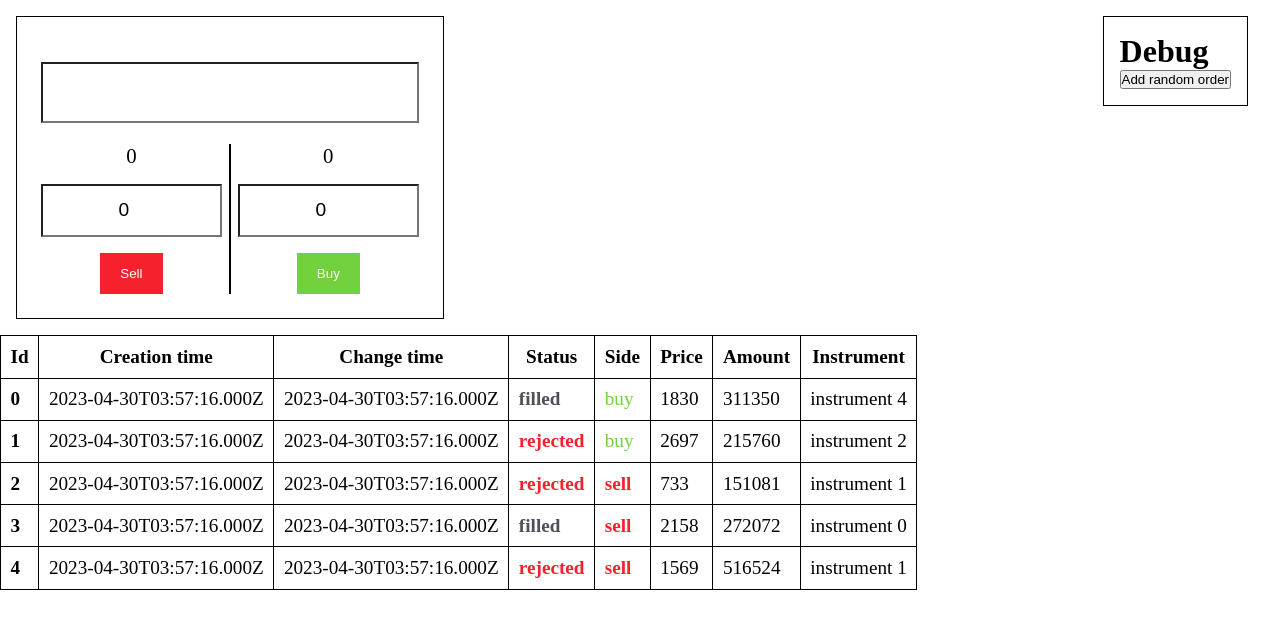
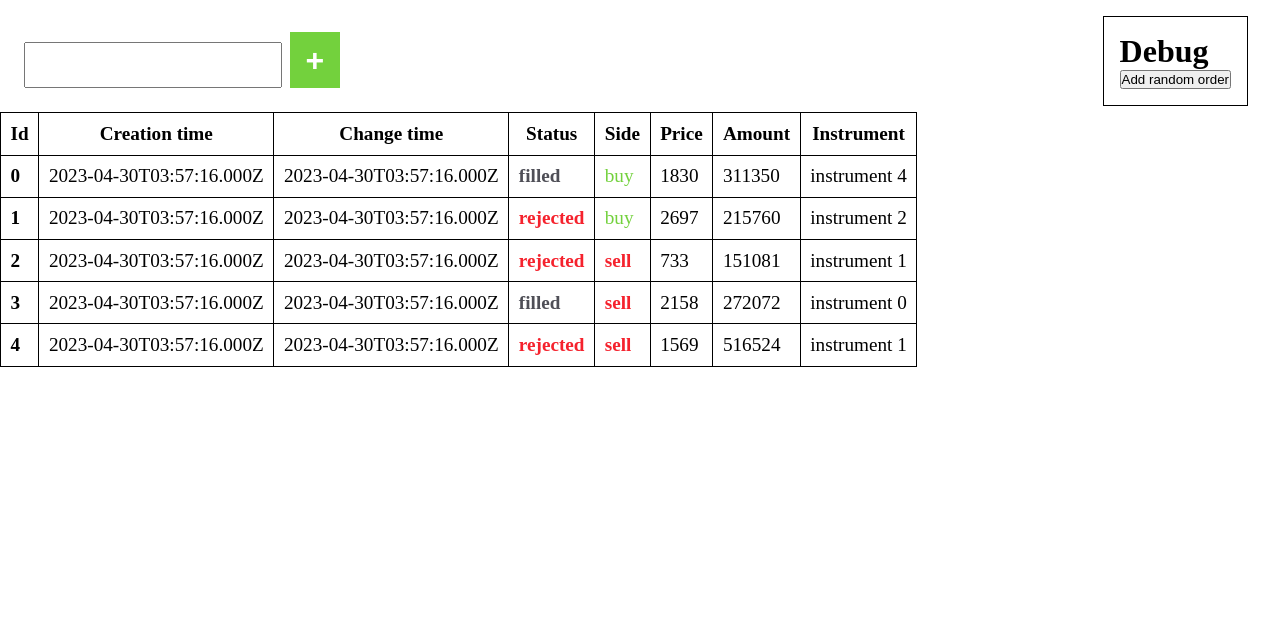
Before and after one commit to sluppyy/market, a React (Vite) app: page / in a window 1280 px wide. Shown: the top 628 px of the page. Built offline with nearby package versions, Linux system fonts and the light colour scheme.

Commit message:
added tickers group

```diff
--- a/src/App.tsx
+++ b/src/App.tsx
@@ -1,5 +1,6 @@
 import OrdersTable from "./components/OrdersTable/OrdersTable"
 import Ticker from "./components/Ticker/Ticker"
+import TickerGroup from "./components/TickerGroup/TickerGroup"
 import { MockConnection } from "./connection"
 import { MockServer } from "./mock-server"
 import { OrdersVM } from "./vm"
@@ -9,12 +10,10 @@ const connection = new MockConnection()
 connection.connect()
 const server = new MockServer(connection)
 const ordersVm = new OrdersVM(connection)
-const tickerVm = new TickerVM(connection)
 
 function App() {
   return (
   <OrdersVM.Context.Provider value={ordersVm}>
-  <TickerVM.Context.Provider value={tickerVm}>
 
   <div className="App">
     <div style={{
@@ -29,13 +28,12 @@ function App() {
     </div>
 
     <div style={{ margin: '1em' }}>
-      <Ticker />
+      <TickerGroup connection={connection}/>
     </div>
 
     <OrdersTable />
   </div>
 
-  </TickerVM.Context.Provider>
   </OrdersVM.Context.Provider>)
 }
 
--- a/src/components/Ticker/Ticker.tsx
+++ b/src/components/Ticker/Ticker.tsx
@@ -3,7 +3,11 @@ import { TickerVM } from '../../vm/TickerVM'
 import styles from './styles.module.css'
 import { useObservable } from '../../hooks'
 
-export default function Ticker() {
+interface Props {
+  onDelete?: () => void
+}
+
+export default function Ticker({ onDelete }: Props) {
   const vm = TickerVM.use()!
 
   const marketState = useObservable(vm.marketState$, vm.marketState$.value)
@@ -13,7 +17,10 @@ export default function Ticker() {
 
   return (
     <div className={styles['ticker']}>
-      <h1>{vm.instrument}</h1>
+      <div className={styles['header']}>
+        <h1>{vm.instrument}</h1>
+        <button onClick={onDelete}>Delete</button>
+      </div>
       <input type='number' className={styles['amount']}/>
       <div className={styles['price-set']}>
 
--- a/src/components/Ticker/styles.module.css
+++ b/src/components/Ticker/styles.module.css
@@ -5,6 +5,20 @@
   display: grid;
   grid-template-columns: auto;
   grid-template-rows: auto auto auto;
+}
+
+.header > * {
+  display: inline;
+  margin: 0 12px;
+}
+
+.header > button {
+  padding: 0.4em;
+  background-color: #f5222d;
+  color: white;
+  border: none;
+  border-radius: 4px;
+  cursor: pointer;
 }
 
 .amount {
--- /dev/null
+++ b/src/components/TickerGroup/TickerGroup.tsx
@@ -0,0 +1,51 @@
+import { useLayoutEffect, useState } from 'react'
+import styles from './styles.module.css'
+import { TickerVM } from '../../vm'
+import Ticker from '../Ticker/Ticker'
+import { Connection } from '../../connection'
+
+interface Props {
+  connection: Connection
+}
+
+export default function TickerGroup({ connection }: Props) {
+  const [vms, setVMs] = useState<TickerVM[]>([])
+  const [instrument, setInstrument] = useState('')
+
+  useLayoutEffect(() => {
+    vms.forEach(vm => vm.dispose())
+  }, [connection])
+
+  function onAdd() {
+    if (instrument == '') return
+    if (!vms.find(vm => vm.instrument == instrument)) {
+      setVMs([...vms, new TickerVM(connection, instrument)])
+    }
+  }
+
+  function onDelete(instrument: string) {
+    setVMs(vms.filter(vm => vm.instrument != instrument))
+  }
+
+  return (
+    <div className={styles['ticker-group']}>
+      <div className={styles['container']}>
+        {vms.map(vm =>
+          <TickerVM.Context.Provider value={vm} key={vm.instrument}>
+            <Ticker onDelete={() => onDelete(vm.instrument)}/>
+          </TickerVM.Context.Provider>
+        )}
+      </div>
+
+      <div className={styles['form']}>
+        <input value={instrument} onChange={e => setInstrument(e.target.value)}/>
+        <button
+          className={styles['add']}
+          onClick={onAdd}
+        >
+          +
+        </button>
+      </div>
+    </div>
+  )
+}
--- /dev/null
+++ b/src/components/TickerGroup/index.ts
@@ -0,0 +1 @@
+export * from './TickerGroup'
--- /dev/null
+++ b/src/components/TickerGroup/styles.module.css
@@ -0,0 +1,22 @@
+.add {
+  padding: 0.3em 0.5em;
+  color: white;
+  border: none;
+  font-size: 2em;
+  font-weight: bold;
+  background-color: #73d13d;
+  cursor: pointer;
+}
+
+.container {
+  margin: 1em;
+  display: flex;
+  flex-direction: row;
+  flex-wrap: wrap;
+}
+
+.form input {
+  padding: 0.6em;
+  margin: 8px;
+  font-size: large;
+}
```
